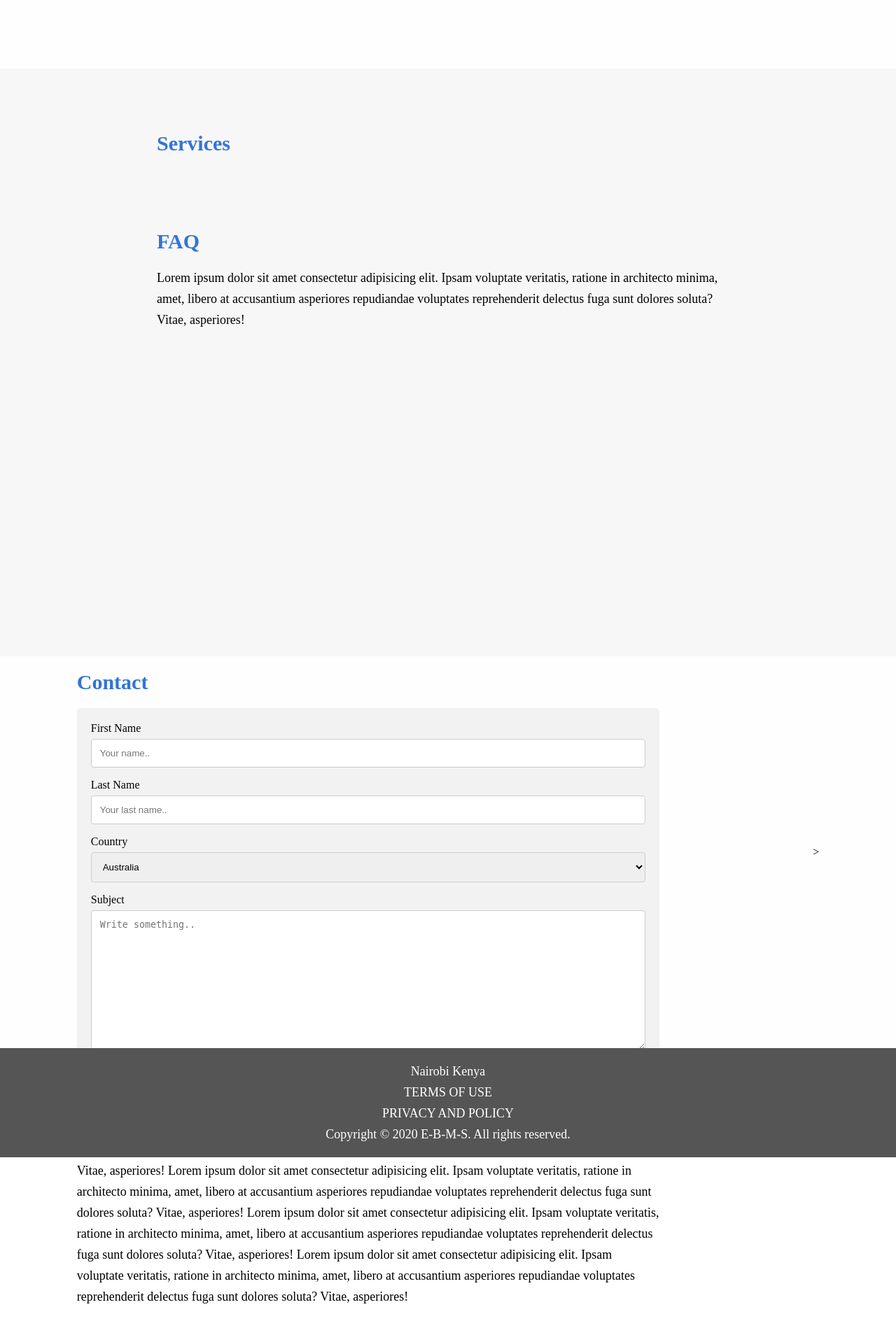
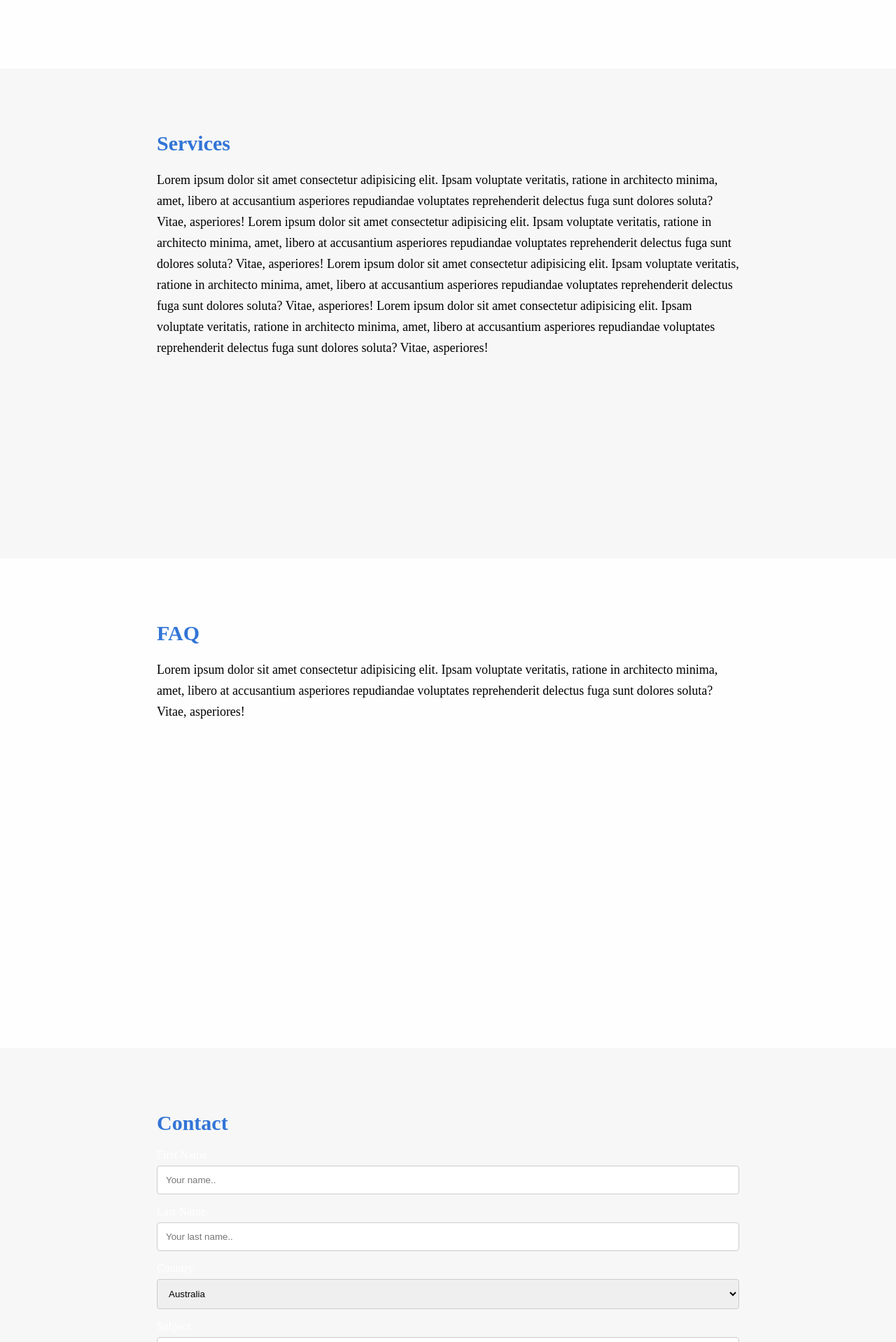
Before and after one commit to maripass/project-cuea, a PHP site: page / in a window 1280 px wide. Shown: the part 1262-3180 px from the top of the page at 70% size. Before the commit the page ends 3125 px from the top, so only its background shows below. Run offline with PHP 8.4, Linux system fonts and the light colour scheme.

Commit message:
--- Auto-Git Commit ---

```diff
--- a/index.html
+++ b/index.html
@@ -72,8 +72,6 @@
             </p>
         </div>
     </div>
-</div>
-</div>
     <div class="faq-area" id="FAQ">
         <div class="text-part">
             <h1>FAQ</h1>
@@ -85,10 +83,10 @@
             </p>
         </div>
     </div>
+
     <div class="contact-area" id="Contact">
         <div class="text-part">
             <h1>Contact</h1>
-            <div class="container">
                 <form action="/action_page.php">
                   <label for="fname">First Name</label>
                   <input type="text" id="fname" name="firstname" placeholder="Your name..">
@@ -108,31 +106,9 @@
 
                   <input type="submit" value="Submit">
                 </form>
+
         </div>
-            <p>
-                Lorem ipsum dolor sit amet consectetur adipisicing elit.
-                Ipsam voluptate veritatis, ratione in architecto minima, amet,
-                libero at accusantium asperiores
-                repudiandae voluptates reprehenderit delectus fuga sunt dolores soluta? Vitae, asperiores!
-
-                Lorem ipsum dolor sit amet consectetur adipisicing elit.
-                Ipsam voluptate veritatis, ratione in architecto minima, amet,
-                libero at accusantium asperiores
-                repudiandae voluptates reprehenderit delectus fuga sunt dolores soluta? Vitae, asperiores!
-
-                Lorem ipsum dolor sit amet consectetur adipisicing elit.
-                Ipsam voluptate veritatis, ratione in architecto minima, amet,
-                libero at accusantium asperiores
-                repudiandae voluptates reprehenderit delectus fuga sunt dolores soluta? Vitae, asperiores!
-
-                Lorem ipsum dolor sit amet consectetur adipisicing elit.
-                Ipsam voluptate veritatis, ratione in architecto minima, amet,
-                libero at accusantium asperiores
-                repudiandae voluptates reprehenderit delectus fuga sunt dolores soluta? Vitae, asperiores!
-            </p>
     </div>
-    >
-
 
 <footer>
     <p style="color:white;">
--- a/style.css
+++ b/style.css
@@ -72,7 +72,6 @@
     line-height: 30px;
     color: #000;
 }
-
 input[type=text], select, textarea {
     width: 100%;
     padding: 12px;
@@ -102,10 +101,10 @@
     background-color: #f2f2f2;
     padding: 20px;
   }
-.about-area, .contact-area{
+.about-area, .faq-area{
     background: #fefefe;
 }
-.service-area, .faq-area{
+.service-area, .contact-area{
     background: #F7F7F7;
     color: #fff;
 }
```
Lines whose indentation alone changed are shown as unchanged.
